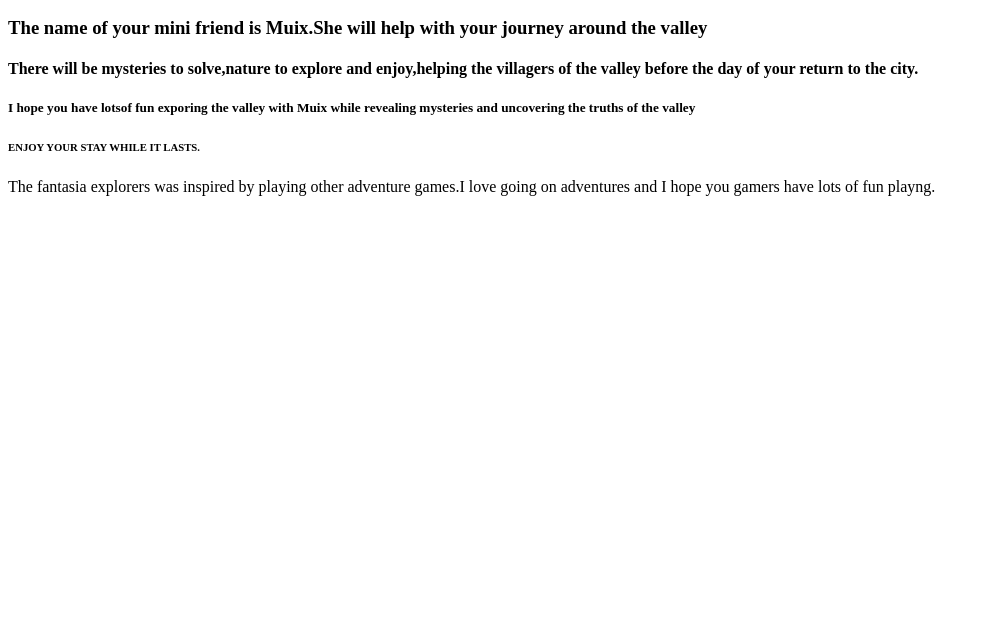
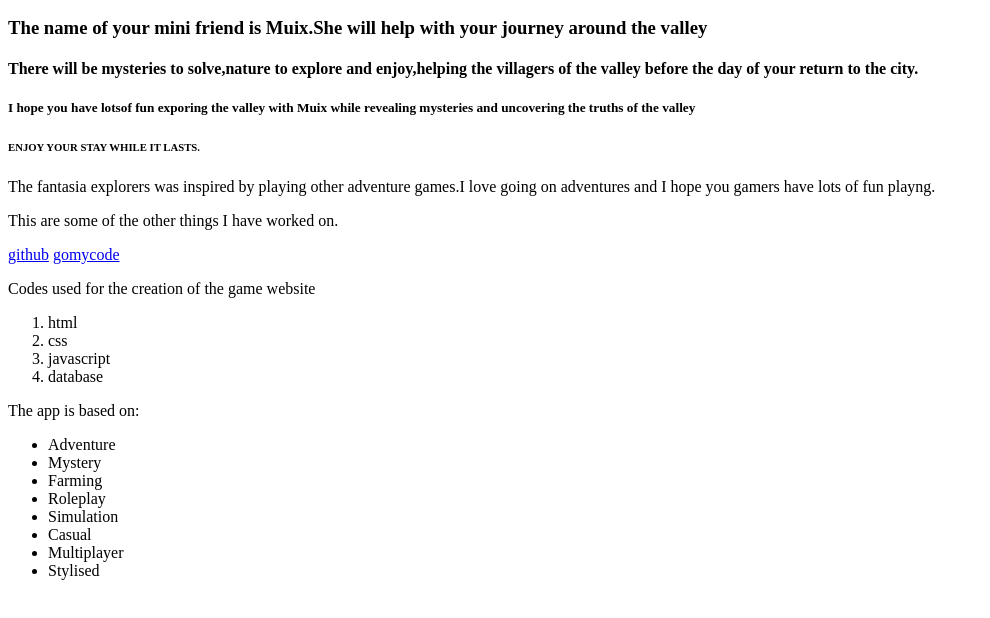
Before and after one commit to Minicoderop/my9thcommit, a plain HTML site: page index.html in a window 1280 px wide. Shown: the part 110-728 px from the top of the page, without its empty margins (0-990 px from the left). Drawn offline with Linux system fonts and the light colour scheme.

Commit message:
anchor tag and lists created

```diff
--- a/index.html
+++ b/index.html
@@ -18,5 +18,32 @@
 
     <p>The fantasia explorers was inspired by playing other adventure games.I love going on adventures and I hope you gamers have lots of fun playng.</p>
 
+    <!-- this is the anchor tag -->
+    <p>This are some of the other things I have worked on.</p>
+
+    <a href="https://github.com/Minicoderop">github</a>
+    <a href="https://learn.gomycode.co/profile">gomycode</a>
+
+    <!-- this are the lists -->
+    <p>Codes used for the creation of the game website</p>
+    <ol>
+        <li>html</li>
+        <li>css</li>
+        <li>javascript</li>
+        <li>database</li>
+    </ol>
+
+    <p>The app is based on:</p>
+    <ul>
+        <li>Adventure</li>
+        <li>Mystery</li>
+        <li>Farming</li>
+        <li>Roleplay</li>
+        <li>Simulation</li>
+        <li>Casual</li>
+        <li>Multiplayer</li>
+        <li>Stylised</li>
+    </ul>
+
 </body>
 </html>
```
